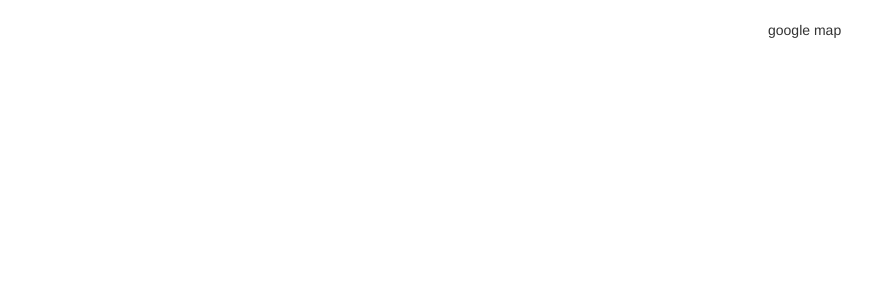
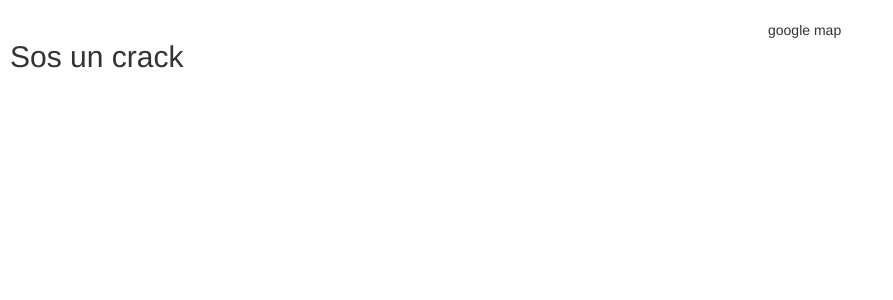
Before and after one commit to guillo16/react-flats, a React app: page / in a window 1280 px wide. Shown: the top 300 px of the page, without its empty margins (0-893 px from the left). Built offline with nearby package versions, Linux system fonts and the light colour scheme.

Commit message:
Add something

```diff
--- a/src/components/app.jsx
+++ b/src/components/app.jsx
@@ -2,6 +2,8 @@ import React, { Component } from 'react';
 import FlatList from './flat_list';
 import GoogleMap from './google_map';
 import flats from '../data/flats.js';
+import Guillo from './example';
+
 
 
 class App extends Component {
@@ -11,6 +13,7 @@ class App extends Component {
     return(
         <div>
           <div className="flat-list">
+            <Guillo />
             <FlatList flats={this.props.flats}/>
           </div>
           <div className="map-container">
--- /dev/null
+++ b/src/components/example.jsx
@@ -0,0 +1,7 @@
+import React from 'react';
+
+const Guillo = () => {
+    return <h2>Sos un crack</h2>
+};
+
+export default Guillo
--- a/src/components/flat_list.jsx
+++ b/src/components/flat_list.jsx
@@ -5,7 +5,6 @@ class FlatList extends Component {
   render(){
     return(
       <div>
-       {console.log(this.props.flats)}
       </div>
       )
   }
```
